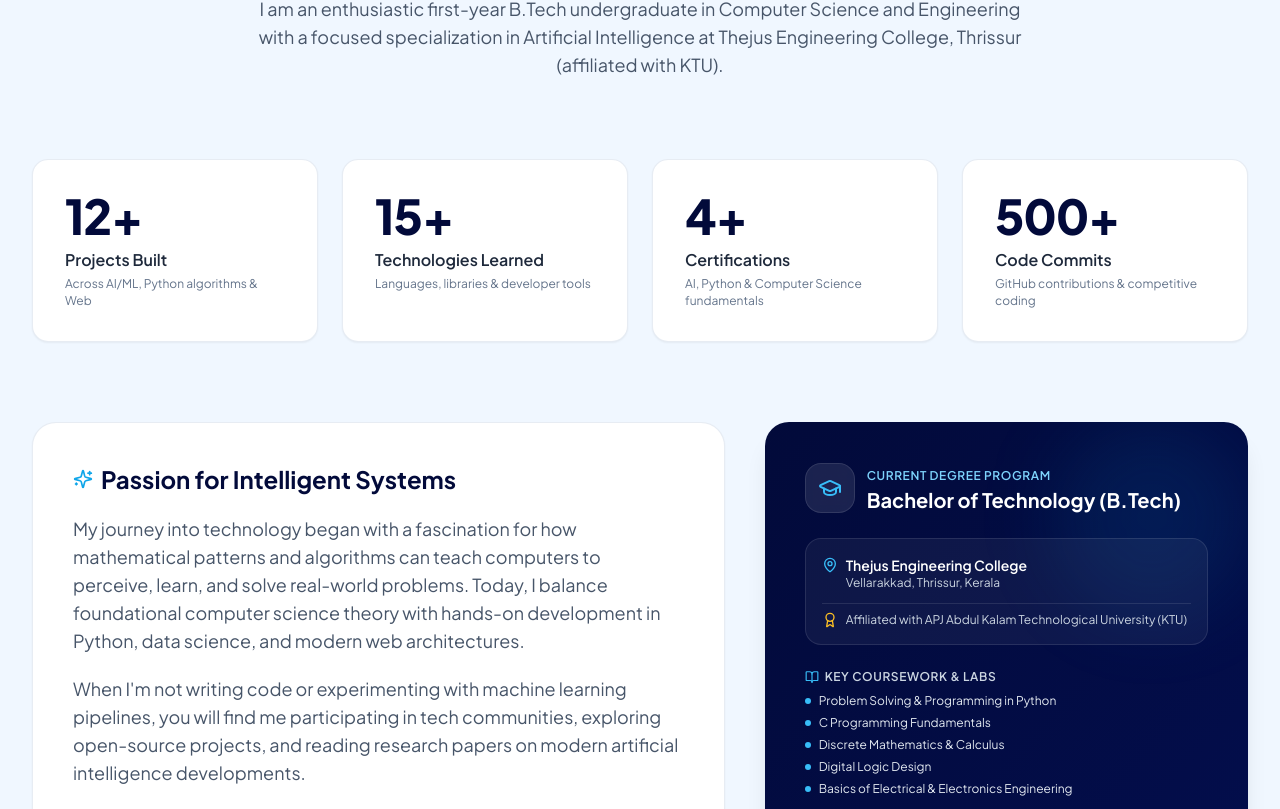
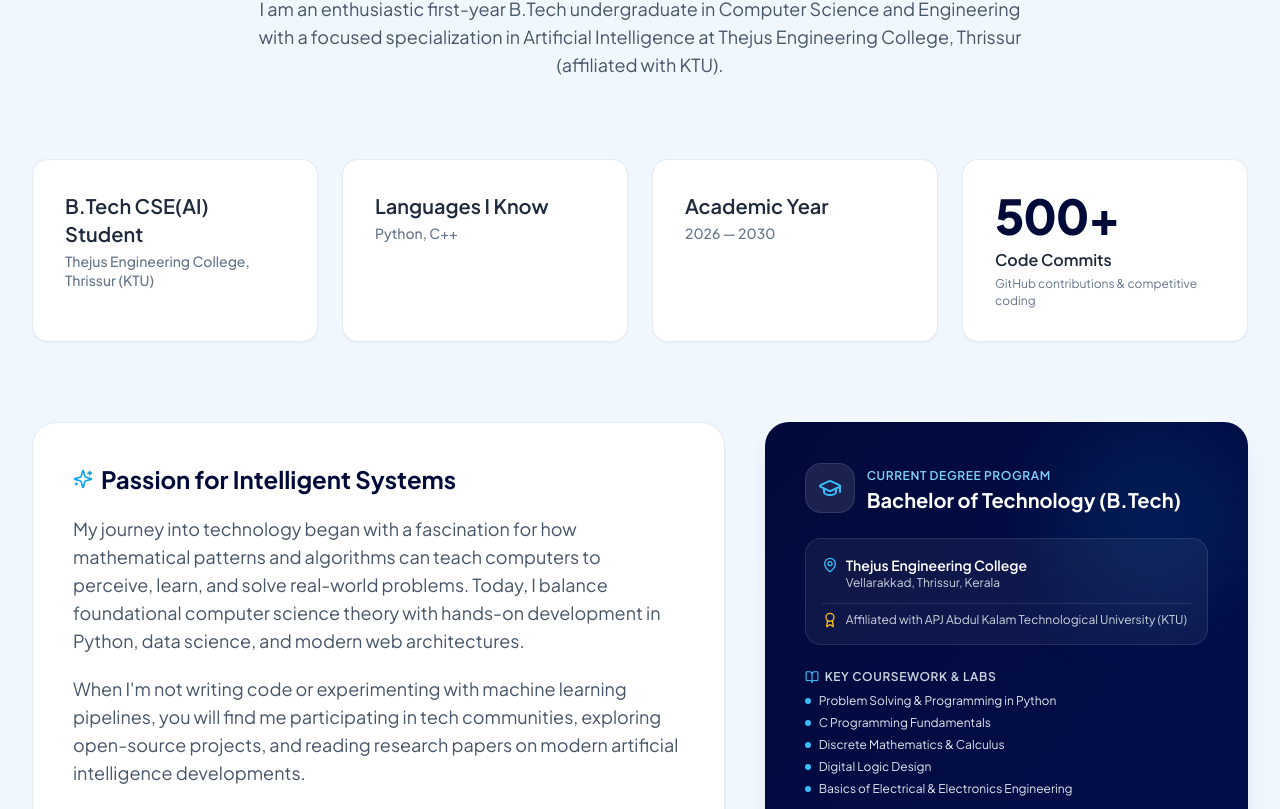
Before and after one commit to devanandaps16-sys/devananda-port, a React (Vite) app: page / in a window 1280 px wide. Shown: the part 1110-1919 px from the top of the page. Built offline with nearby package versions, Linux system fonts and the light colour scheme; a web font is replaced by a local one.

Commit message:
Update stat cards: B.Tech CSE(AI), Python/C++, academic year 2026-2030

```diff
--- a/src/components/sections/About.jsx
+++ b/src/components/sections/About.jsx
@@ -48,13 +48,15 @@ export default function About() {
             transition={{ delay: idx * 0.1, duration: 0.6 }}
             className="p-6 sm:p-8 rounded-2xl bg-white dark:bg-slate-900/90 border border-slate-200/80 dark:border-slate-800 shadow-sm hover:shadow-md transition-all group hover:-translate-y-1"
           >
-            <div className="text-3xl sm:text-4xl lg:text-5xl font-extrabold text-navy-900 dark:text-sky-400 mb-2">
-              <StatCounter value={stat.value} suffix={stat.suffix} />
-            </div>
-            <div className="font-semibold text-slate-800 dark:text-slate-200 text-sm sm:text-base">
+            {stat.value !== null ? (
+              <div className="text-3xl sm:text-4xl lg:text-5xl font-extrabold text-navy-900 dark:text-sky-400 mb-2">
+                <StatCounter value={stat.value} suffix={stat.suffix} />
+              </div>
+            ) : null}
+            <div className={`font-semibold text-slate-800 dark:text-slate-200 ${stat.value !== null ? 'text-sm sm:text-base' : 'text-lg sm:text-xl text-navy-900 dark:text-sky-400 mb-1'}`}>
               {stat.label}
             </div>
-            <p className="text-xs text-slate-500 dark:text-slate-400 mt-1 leading-snug">
+            <p className={`text-slate-500 dark:text-slate-400 mt-1 leading-snug ${stat.value !== null ? 'text-xs' : 'text-sm font-medium'}`}>
               {stat.description}
             </p>
           </motion.div>
--- a/src/data.js
+++ b/src/data.js
@@ -39,22 +39,22 @@ export const navLinks = [
 
 export const statsData = [
   {
-    value: 12,
-    suffix: "+",
-    label: "Projects Built",
-    description: "Across AI/ML, Python algorithms & Web",
+    value: null,
+    suffix: "",
+    label: "B.Tech CSE(AI) Student",
+    description: "Thejus Engineering College, Thrissur (KTU)",
   },
   {
-    value: 15,
-    suffix: "+",
-    label: "Technologies Learned",
-    description: "Languages, libraries & developer tools",
+    value: null,
+    suffix: "",
+    label: "Languages I Know",
+    description: "Python, C++",
   },
   {
-    value: 4,
-    suffix: "+",
-    label: "Certifications",
-    description: "AI, Python & Computer Science fundamentals",
+    value: null,
+    suffix: "",
+    label: "Academic Year",
+    description: "2026 — 2030",
   },
   {
     value: 500,
```
